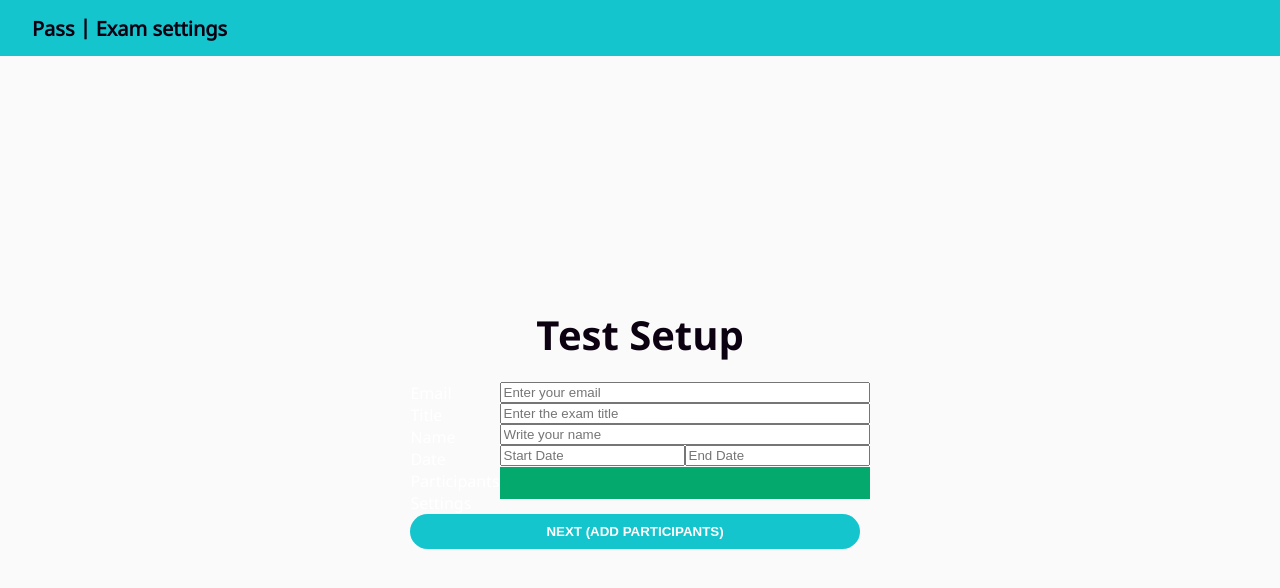
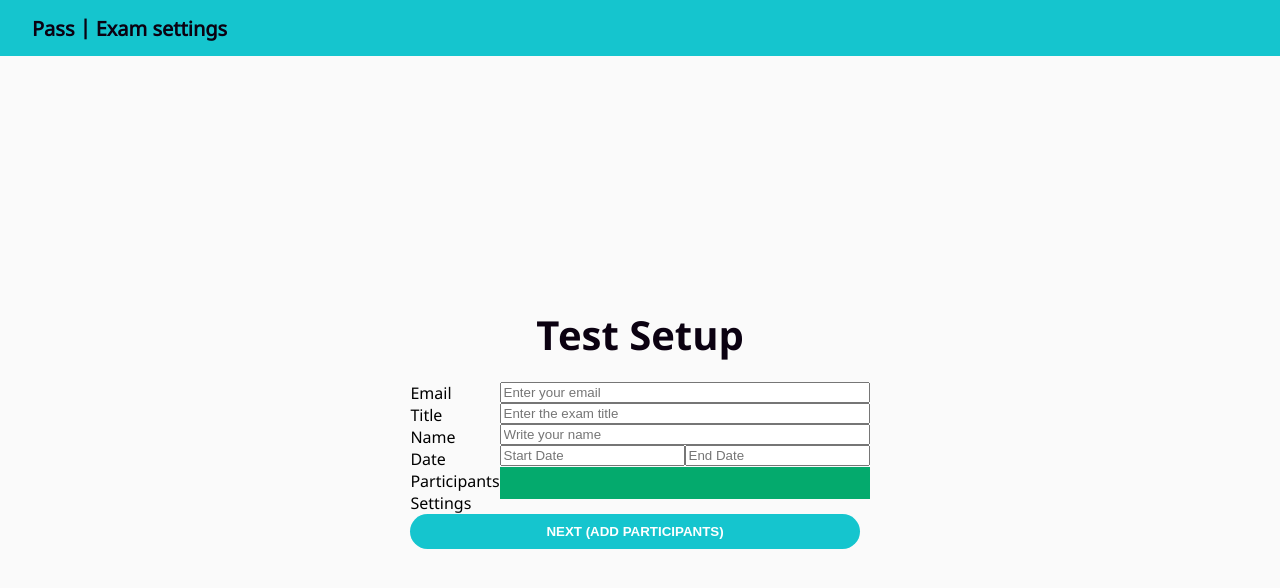
Before and after one commit to Kartm/university-examination-project, a React (Create React App) app in the folder frontend/: page /123e4567-e89b-12d3-a456-426652340000/editor in a window 1280 px wide. Shown: the top 588 px of the page. Built offline with nearby package versions, Linux system fonts and the light colour scheme.

Commit message:
fix text color

```diff
--- a/frontend/src/pages/owner/settings/settings.screen.tsx
+++ b/frontend/src/pages/owner/settings/settings.screen.tsx
@@ -43,7 +43,7 @@ const SettingsScreen = () => {
           </Text>
           <form>
             <div style={{display: 'flex', flexDirection: 'row'}}>
-              <div style={{color: 'white'}}>
+              <div>
                 <div>
                   Email
                 </div>
```
